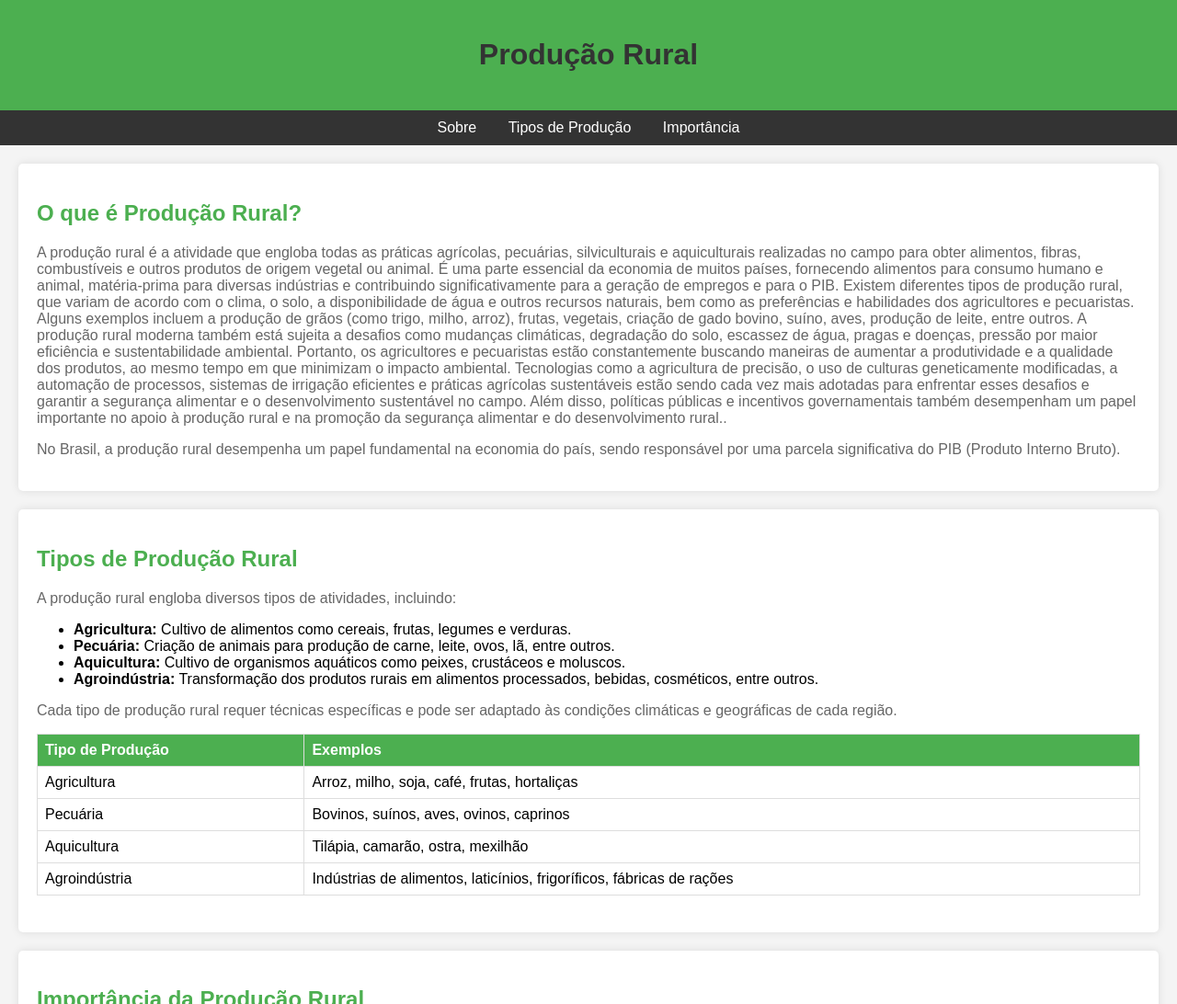
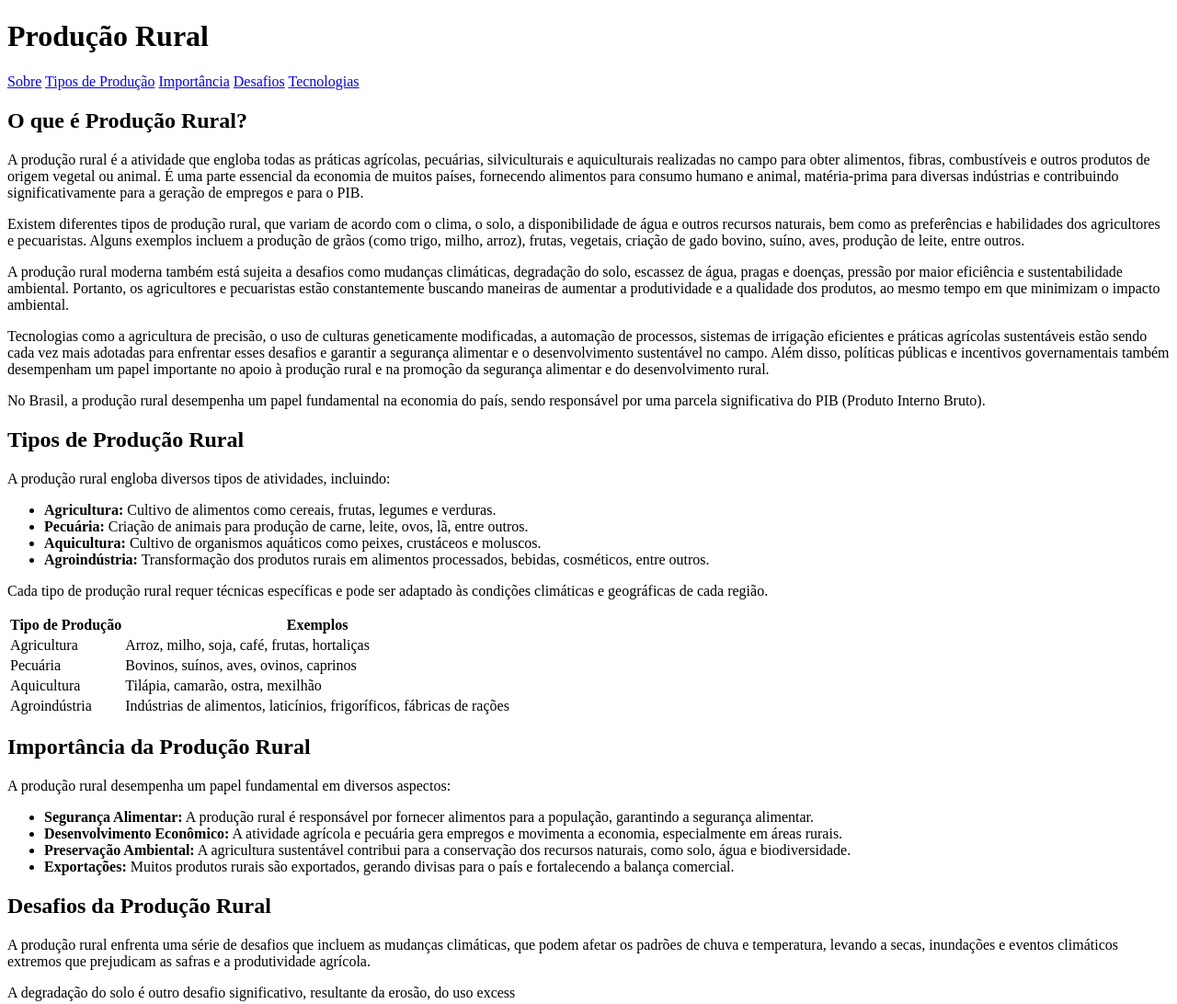
Before and after one commit to kennynhum/2D.-Francesco, a plain HTML site: page index.html in a window 1280 px wide. Shown: the top 1092 px of the page at 92% size. Drawn offline with Linux system fonts and the light colour scheme.

Commit message:
Update index.html

```diff
--- a/index.html
+++ b/index.html
@@ -5,101 +5,7 @@
     <meta name="viewport" content="width=device-width, initial-scale=1.0">
     <title>Produção Rural</title>
     <style>
-        body {
-            font-family: Arial, sans-serif;
-            margin: 0;
-            padding: 0;
-            background-color: #f4f4f4;
-        }
-        header {
-            background-color: #4CAF50;
-            color: #fff;
-            padding: 20px;
-            text-align: center;
-        }
-        nav {
-            background-color: #333;
-            color: #fff;
-            padding: 10px 0;
-            text-align: center;
-        }
-        nav a {
-            color: #fff;
-            text-decoration: none;
-            margin: 0 15px;
-        }
-        nav a:hover {
-            text-decoration: underline;
-        }
-        section {
-            padding: 20px;
-            margin: 20px;
-            background-color: #fff;
-            border-radius: 5px;
-            box-shadow: 0 0 10px rgba(0,0,0,0.1);
-        }
-        h1 {
-            color: #333;
-        }
-        h2 {
-            color: #4CAF50;
-        }
-        p {
-            color: #666;
-        }
-        table {
-            width: 100%;
-            border-collapse: collapse;
-            margin-bottom: 20px;
-        }
-        table, th, td {
-            border: 1px solid #ddd;
-            padding: 8px;
-            text-align: left;
-        }
-        th {
-            background-color: #4CAF50;
-            color: white;
-        }
-        form {
-            margin-top: 20px;
-        }
-        input[type=text], textarea {
-            width: 100%;
-            padding: 12px;
-            border: 1px solid #ccc;
-            border-radius: 4px;
-            box-sizing: border-box;
-            margin-top: 6px;
-            margin-bottom: 16px;
-            resize: vertical;
-        }
-        input[type=submit] {
-            background-color: #4CAF50;
-            color: white;Último commit
-￼
-Kennynum
-Adicionar arquivos via upload
-8b7d076
- ·
-8 meses atrás
-História
-História
-
-            padding: 12px 20px;
-            border: none;
-            border-radius: 4px;
-            cursor: pointer;
-        }
-        input[type=submit]:hover {
-            background-color: #45a049;
-        }
-        footer {
-            background-color: #333;
-            color: #fff;
-            text-align: center;
-            padding: 20px;
-        }
+        /* Estilos CSS */
     </style>
 </head>
 <body>
@@ -112,17 +18,20 @@ História
     <a href="#sobre">Sobre</a>
     <a href="#tipos">Tipos de Produção</a>
     <a href="#importancia">Importância</a>
+    <a href="#desafios">Desafios</a> <!-- Novo link -->
+    <a href="#tecnologias">Tecnologias</a> <!-- Novo link -->
 </nav>
 
 <section id="sobre">
     <h2>O que é Produção Rural?</h2>
-    <p>A produção rural é a atividade que engloba todas as práticas agrícolas, pecuárias, silviculturais e aquiculturais realizadas no campo para obter alimentos, fibras, combustíveis e outros produtos de origem vegetal ou animal. É uma parte essencial da economia de muitos países, fornecendo alimentos para consumo humano e animal, matéria-prima para diversas indústrias e contribuindo significativamente para a geração de empregos e para o PIB.
+    <p>A produção rural é a atividade que engloba todas as práticas agrícolas, pecuárias, silviculturais e aquiculturais realizadas no campo para obter alimentos, fibras, combustíveis e outros produtos de origem vegetal ou animal. É uma parte essencial da economia de muitos países, fornecendo alimentos para consumo humano e animal, matéria-prima para diversas indústrias e contribuindo significativamente para a geração de empregos e para o PIB.</p>
 
-Existem diferentes tipos de produção rural, que variam de acordo com o clima, o solo, a disponibilidade de água e outros recursos naturais, bem como as preferências e habilidades dos agricultores e pecuaristas. Alguns exemplos incluem a produção de grãos (como trigo, milho, arroz), frutas, vegetais, criação de gado bovino, suíno, aves, produção de leite, entre outros.
+    <p>Existem diferentes tipos de produção rural, que variam de acordo com o clima, o solo, a disponibilidade de água e outros recursos naturais, bem como as preferências e habilidades dos agricultores e pecuaristas. Alguns exemplos incluem a produção de grãos (como trigo, milho, arroz), frutas, vegetais, criação de gado bovino, suíno, aves, produção de leite, entre outros.</p>
 
-A produção rural moderna também está sujeita a desafios como mudanças climáticas, degradação do solo, escassez de água, pragas e doenças, pressão por maior eficiência e sustentabilidade ambiental. Portanto, os agricultores e pecuaristas estão constantemente buscando maneiras de aumentar a produtividade e a qualidade dos produtos, ao mesmo tempo em que minimizam o impacto ambiental.
+    <p>A produção rural moderna também está sujeita a desafios como mudanças climáticas, degradação do solo, escassez de água, pragas e doenças, pressão por maior eficiência e sustentabilidade ambiental. Portanto, os agricultores e pecuaristas estão constantemente buscando maneiras de aumentar a produtividade e a qualidade dos produtos, ao mesmo tempo em que minimizam o impacto ambiental.</p>
 
-Tecnologias como a agricultura de precisão, o uso de culturas geneticamente modificadas, a automação de processos, sistemas de irrigação eficientes e práticas agrícolas sustentáveis estão sendo cada vez mais adotadas para enfrentar esses desafios e garantir a segurança alimentar e o desenvolvimento sustentável no campo. Além disso, políticas públicas e incentivos governamentais também desempenham um papel importante no apoio à produção rural e na promoção da segurança alimentar e do desenvolvimento rural..</p>
+    <p>Tecnologias como a agricultura de precisão, o uso de culturas geneticamente modificadas, a automação de processos, sistemas de irrigação eficientes e práticas agrícolas sustentáveis estão sendo cada vez mais adotadas para enfrentar esses desafios e garantir a segurança alimentar e o desenvolvimento sustentável no campo. Além disso, políticas públicas e incentivos governamentais também desempenham um papel importante no apoio à produção rural e na promoção da segurança alimentar e do desenvolvimento rural.</p>
+
     <p>No Brasil, a produção rural desempenha um papel fundamental na economia do país, sendo responsável por uma parcela significativa do PIB (Produto Interno Bruto).</p>
 
 </section>
@@ -171,3 +80,9 @@ Tecnologias como a agricultura de precisão, o uso de culturas geneticamente mod
         <li><strong>Exportações:</strong> Muitos produtos rurais são exportados, gerando divisas para o país e fortalecendo a balança comercial.</li>
     </ul>
 </section>
+
+<section id="desafios"> <!-- Nova seção -->
+    <h2>Desafios da Produção Rural</h2>
+    <p>A produção rural enfrenta uma série de desafios que incluem as mudanças climáticas, que podem afetar os padrões de chuva e temperatura, levando a secas, inundações e eventos climáticos extremos que prejudicam as safras e a produtividade agrícola.</p>
+
+    <p>A degradação do solo é outro desafio significativo, resultante da erosão, do uso excess
```
